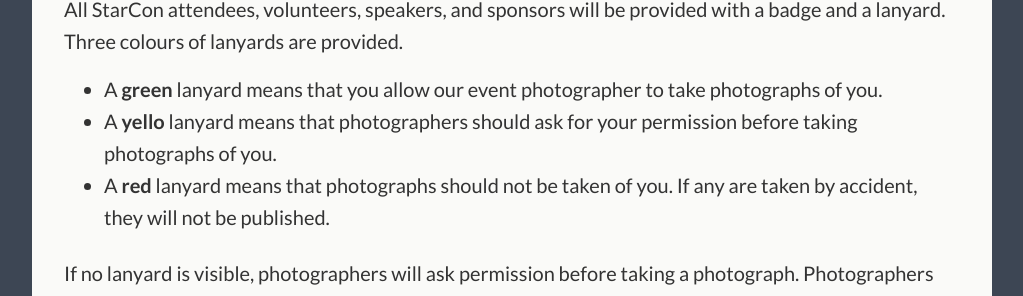
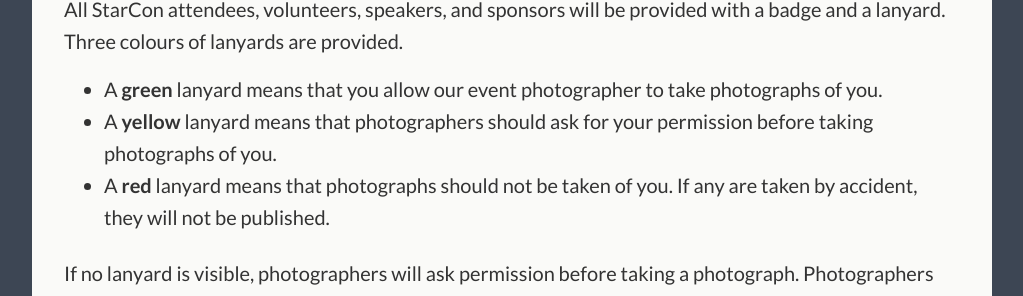
Before and after one commit to StarConKW/starconkw.github.io, a Jekyll site: the page built from _pages/policies.md, in a window 1280 px wide. Shown: the part 422-718 px from the top of the page, without its empty margins (128-1151 px from the left). Built offline with Jekyll 4.4.1, drawn with Linux system fonts in a browser that asks for light colours.

Commit message:
spelling mistake

```diff
--- a/_pages/policies.md
+++ b/_pages/policies.md
@@ -12,7 +12,7 @@ All StarCon attendees, speakers, volunteers, and sponsors are required to abide
 All StarCon attendees, volunteers, speakers, and sponsors will be provided with a badge and a lanyard. Three colours of lanyards are provided.
 
 - A **green** lanyard means that you allow our event photographer to take photographs of you.
-- A **yello** lanyard means that photographers should ask for your permission before taking photographs of you.
+- A **yellow** lanyard means that photographers should ask for your permission before taking photographs of you.
 - A **red** lanyard means that photographs should not be taken of you. If any are taken by accident, they will not be published.
 
 If no lanyard is visible, photographers will ask permission before taking a photograph. Photographers will avoid taking any photographs of anyone wearing a red lanyard and ask anyone wearing a yellow lanyard. Since it is not possible to always correctly identify lanyards, if photos are taken of red or yellow lanyard-wearing attendees, we will not publish identifiable photos of those attendees. Anyone in a published photograph in StarCon media can ask to be made unidentifiable in that published photograph.
```
